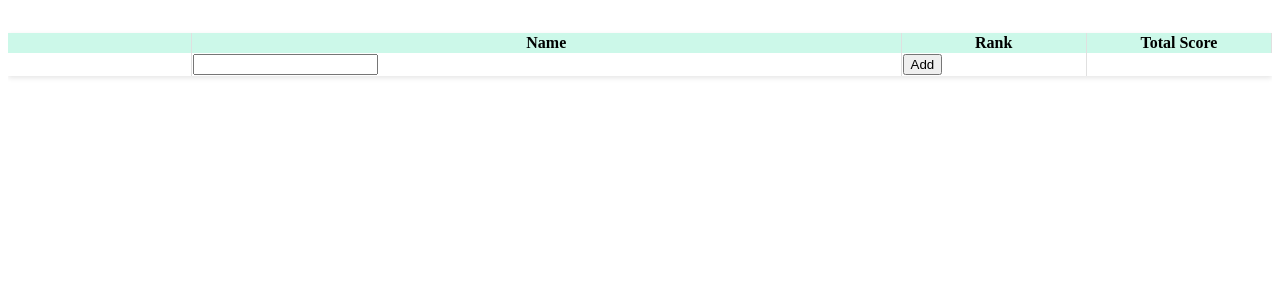
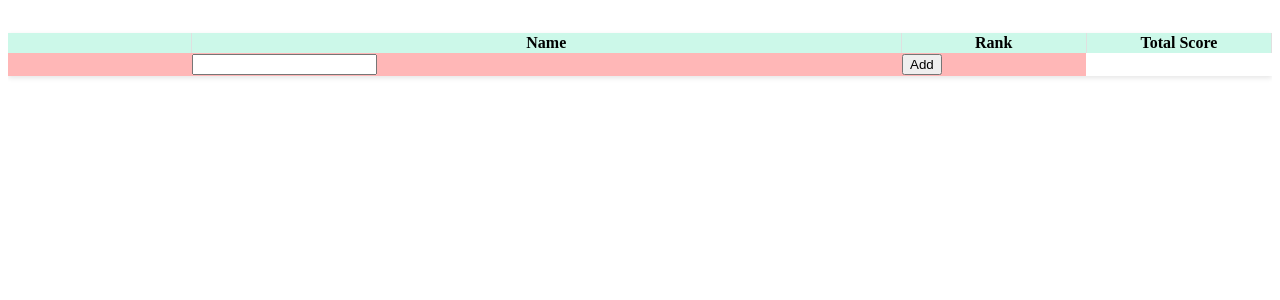
Before and after one commit to konbraphat51/ShootingFinal, a Vue app: page / in a window 1280 px wide. Shown: the top 300 px of the page. Built offline with nearby package versions, Linux system fonts and the light colour scheme.

Commit message:
highlight adding row

```diff
--- a/src/components/MainTable/MainTable.vue
+++ b/src/components/MainTable/MainTable.vue
@@ -227,4 +227,12 @@ td.Fixed {
 	width: 50px;
 	left: 300px;
 }
+
+.AddingRow {
+	background-color: #ffb7b7;
+	td {
+		background-color: #ffb7b7;
+		border-right: none;
+	}
+}
 </style>
```
